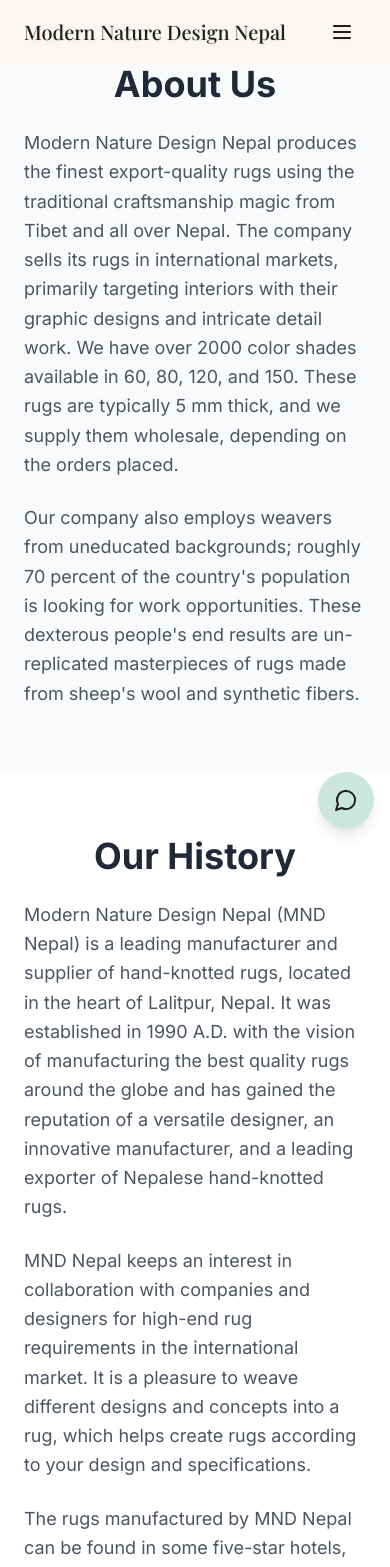
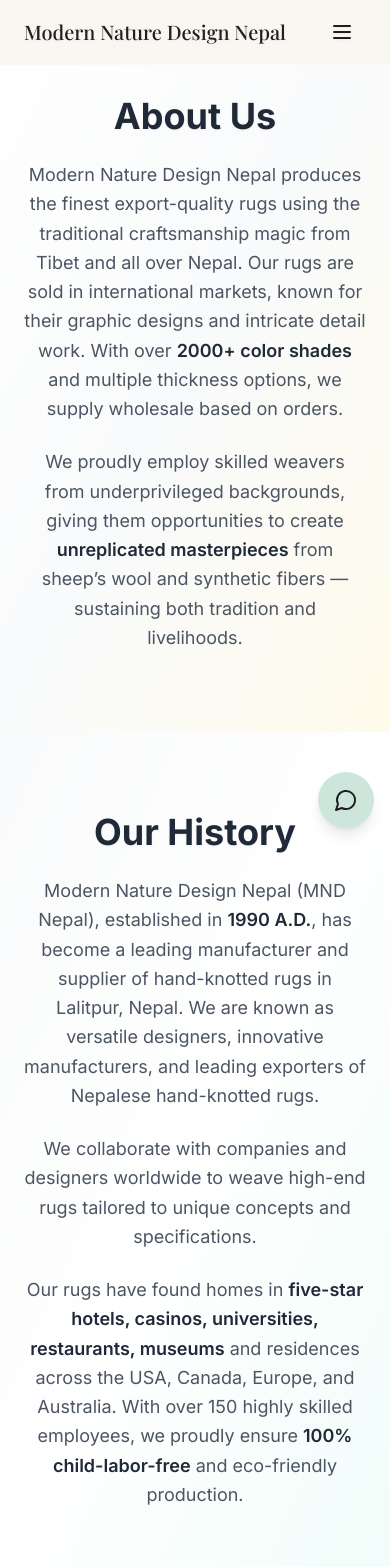
Before and after one commit to prabeskc/Modern_Nature_Design_Nepal, a React (Vite) app: page /about in a window 390 px wide. Shown: the top 1567 px of the page. Built offline with nearby package versions, Linux system fonts and the light colour scheme.

Commit message:
about page updated

```diff
--- a/package.json
+++ b/package.json
@@ -18,6 +18,7 @@
     "react-dom": "^18.3.1",
     "react-router-dom": "^7.3.0",
     "react-slick": "^0.31.0",
+    "recharts": "^3.2.1",
     "slick-carousel": "^1.8.1",
     "tailwind-merge": "^3.0.2",
     "zustand": "^5.0.3"
--- a/src/components/about/AboutUs.tsx
+++ b/src/components/about/AboutUs.tsx
@@ -1,36 +1,39 @@
-// src/components/AboutUsPage.tsx
 import React from "react";
-import { motion } from "framer-motion";
+import { motion, Variants} from "framer-motion";
 
-const itemVariants = {
-  hidden: { opacity: 0, y: 20 },
-  visible: { opacity: 1, y: 0, transition: { duration: 0.6 } },
+const fadeInUp:Variants = {
+  hidden: { opacity: 0, y: 40 },
+  visible: { opacity: 1, y: 0, transition: { duration: 0.8, ease: "easeOut" } },
 };
 
 const AboutUsPage: React.FC = () => {
   return (
     <motion.section
-      className="bg-gray-50 py-16 px-6 md:px-20"
+      className="relative bg-gradient-to-br from-white via-gray-50 to-amber-50 py-20 px-6 md:px-20"
       initial="hidden"
       whileInView="visible"
       viewport={{ once: true, amount: 0.2 }}
+      variants={fadeInUp}
     >
-      <motion.div className="max-w-5xl mx-auto space-y-6" variants={itemVariants}>
-        <h2 className="text-4xl font-bold text-gray-800 text-center">About Us</h2>
-        <p className="text-gray-600 text-lg leading-relaxed">
-          Modern Nature Design Nepal produces the finest export-quality rugs using
-          the traditional craftsmanship magic from Tibet and all over Nepal. The company
-          sells its rugs in international markets, primarily targeting interiors with their
-          graphic designs and intricate detail work. We have over 2000 color shades available
-          in 60, 80, 120, and 150. These rugs are typically 5 mm thick, and we supply them wholesale,
-          depending on the orders placed.
+      <div className="max-w-5xl mx-auto space-y-6 text-center">
+        <h2 className="text-4xl md:text-5xl font-bold text-gray-800 drop-shadow-sm">
+          About Us
+        </h2>
+        <p className="text-gray-600 text-lg md:text-xl leading-relaxed">
+          Modern Nature Design Nepal produces the finest export-quality rugs
+          using the traditional craftsmanship magic from Tibet and all over
+          Nepal. Our rugs are sold in international markets, known for their
+          graphic designs and intricate detail work. With over{" "}
+          <span className="font-semibold text-gray-800">2000+ color shades</span>{" "}
+          and multiple thickness options, we supply wholesale based on orders.
         </p>
-        <p className="text-gray-600 text-lg leading-relaxed">
-          Our company also employs weavers from uneducated backgrounds; roughly 70 percent of the country's
-          population is looking for work opportunities. These dexterous people's end results are
-          un-replicated masterpieces of rugs made from sheep's wool and synthetic fibers.
+        <p className="text-gray-600 text-lg md:text-xl leading-relaxed">
+          We proudly employ skilled weavers from underprivileged backgrounds,
+          giving them opportunities to create{" "}
+          <span className="font-semibold text-gray-800">unreplicated masterpieces</span>{" "}
+          from sheep’s wool and synthetic fibers — sustaining both tradition and livelihoods.
         </p>
-      </motion.div>
+      </div>
     </motion.section>
   );
 };
--- /dev/null
+++ b/src/components/about/HistoryGraph.tsx
@@ -0,0 +1,40 @@
+// src/components/about/HistoryGraph.tsx
+import React from "react";
+import {
+  LineChart,
+  Line,
+  XAxis,
+  YAxis,
+  CartesianGrid,
+  Tooltip,
+  ResponsiveContainer,
+} from "recharts";
+
+const data = [
+  { year: 1990, rugs: 50, milestone: "Company founded" },
+  { year: 2000, rugs: 300, milestone: "Expanded to international markets" },
+  { year: 2010, rugs: 800, milestone: "Collaboration with global designers" },
+  { year: 2020, rugs: 1500, milestone: "Featured in 5-star hotels" },
+  { year: 2025, rugs: 2000, milestone: "Sustainable materials expansion" },
+];
+
+const HistoryGraph: React.FC = () => {
+  return (
+    <div className="bg-white shadow-md rounded-2xl p-6 mt-10">
+      <h3 className="text-2xl font-semibold text-gray-800 mb-4 text-center">
+        Company Growth Timeline
+      </h3>
+      <ResponsiveContainer width="100%" height={400}>
+        <LineChart data={data} margin={{ top: 20, right: 30, left: 0, bottom: 0 }}>
+          <CartesianGrid strokeDasharray="3 3" />
+          <XAxis dataKey="year" />
+          <YAxis />
+          <Tooltip formatter={(value, name, props) => [`${value} rugs`, props.payload.milestone]} />
+          <Line type="monotone" dataKey="rugs" stroke="#14b8a6" strokeWidth={3} dot={{ r: 6 }} />
+        </LineChart>
+      </ResponsiveContainer>
+    </div>
+  );
+};
+
+export default HistoryGraph;
--- a/src/components/about/MaterialsPage.tsx
+++ b/src/components/about/MaterialsPage.tsx
@@ -1,4 +1,3 @@
-// src/components/MaterialsPage.tsx
 import React from "react";
 import { motion, Variants, easeInOut, easeOut } from "framer-motion";
 import Slider from "react-slick";
@@ -8,47 +7,58 @@
 
 const itemVariants: Variants = {
   hidden: { opacity: 0, y: 40, scale: 0.95 },
-  visible: { opacity: 1, y: 0, scale: 1, transition: { duration: 0.6, ease: easeOut } },
+  visible: {
+    opacity: 1,
+    y: 0,
+    scale: 1,
+    transition: { duration: 0.6, ease: easeOut },
+  },
   hover: { scale: 1.05, transition: { duration: 0.3, ease: easeInOut } },
 };
 
 const materials = [
   {
-    title: "Tencel",
+    title: "Tibetan Wool",
     description:
-      "Lenzing AG, an Australian company, manufactures Tencel, a synthetic fiber. Its primary source differs from silkworms or sheep. They create the fabric by drying, chipping, and mixing wood pulp with a solvent, resulting in a wet mixture. They push the mixture through tiny holes to form threads that undergo a chemical treatment, spin the lengths to make yarn, and then weave them to create clothes. Modern Nature Design Nepal also uses them to make rugs that come off smooth and soft. Repeated washes and drying cycles retain these qualities.",
+      "The quality of soft and lustrous wool supplied to make rugs comes from highland sheep's coats. These sheep, called 'Changphel,' graze at 14,000 feet in the cold Himalayan region. The wool has distinctive marks with tensile strength, long fleeces, and lanolin richness, making it soft, durable, and luxurious. Rugs made from Tibetan wool are warm, furry, and available in two shades: pure white and dark grey.",
+  },
+  {
+    title: "New Zealand Wool",
+    description:
+      "This wool comes from the fur coating of merino sheep found in Australia and New Zealand. Known for its soft, white color and fine crimp, it enhances the beauty and aesthetics of woven rugs. Often blended with Tibetan wool, silk, or synthetic fabrics, New Zealand wool contributes to high-quality, valuable rug finishes.",
+  },
+  {
+    title: "Chinese Silk",
+    description:
+      "Produced by Bombyx mori silkworms in the cocoon stage, Chinese silk is renowned for its luxurious and soft quality. When combined with wool, it enhances rugs by adding both softness and shine.",
+  },
+  {
+    title: "Local Silk",
+    description:
+      "Harvested by farmers in Nepal, local silk is processed in factories to create high-quality rugs with natural shine and softness. Its production also supports local farmers by providing them with opportunities to sell silk in domestic markets, contributing to sustainable livelihoods.",
   },
   {
     title: "Viscose",
     description:
-      "Cellulose xanthate forms the viscose rayon fiber. When used in rug production, it imbues the rugs with a glossy, silken feel, making them visually appealing for sale in the marketplace. This is more economical than other methods of making rugs in Nepal.",
+      "Made from cellulose xanthate, viscose is a regenerated fiber that mimics the qualities of silk. When used in rugs, it provides a glossy, silken feel at a more economical price, making it a popular choice in Nepal’s rug-making industry.",
   },
   {
-    title: "New Zealand Wool",
+    title: "Tencel",
     description:
-      "The fur coating of merino sheep, found in Australia and New Zealand, yields wool, also known as New Zealand wool. They are soft white-colored wool and finely crimped, making the finishing of the woven rugs more beautiful and aesthetic. To create the end product and increase its sale value, they also blend it with Tibetan wool, silk, or other synthetic fabrics.",
-  },
-  {
-    title: "Tibetan Wool",
-    description:
-      "Highland sheep's coats provide the quality of soft and lustrous wool required to make rugs. The sheep that produces this wool is called 'Changphel' and is found in the Himalayan region in the lands of nomads 14000 feet above, grazing in the cold weather. The wool from these sheep has distinctive marks because it has more tensile strength, longer fleeces, and lanolin, making the fur more woolly, soft, durable, and luxurious. The Tibetan wool comes in two different shades: one is pure white, and the other is dark grey.",
-  },
-  {
-    title: "Chinese Silk",
-    description:
-      "During the cocoon stage, silkworms spin these fabrics. Bombyx mori is the Chinese silk's name, and the quality is luxurious and soft. When combined with wool from sheep, it makes the rugs more soft and shiny.",
+      "A synthetic fiber made by the Australian company Lenzing AG, Tencel is derived from wood pulp that is dried, chipped, and mixed with solvents before being spun into threads. Known for being smooth, soft, and sustainable, Tencel retains its properties even after repeated washes, making it an innovative choice for modern rugs.",
   },
 ];
+
 
 const MaterialsPage: React.FC = () => {
   const settings = {
     dots: true,
     infinite: true,
-    speed: 500,
+    speed: 600,
     slidesToShow: 2,
     slidesToScroll: 1,
     autoplay: true,
-    autoplaySpeed: 4000,
+    autoplaySpeed: 4500,
     responsive: [
       { breakpoint: 1024, settings: { slidesToShow: 2 } },
       { breakpoint: 768, settings: { slidesToShow: 1 } },
@@ -57,20 +67,20 @@
 
   return (
     <motion.section
-      className="bg-gray-50 py-16 px-6 md:px-20"
+      className="relative bg-gradient-to-br from-teal-50 via-white to-amber-50 py-20 px-6 md:px-20"
       initial="hidden"
       whileInView="visible"
       viewport={{ once: true, amount: 0.2 }}
     >
       <motion.div className="max-w-6xl mx-auto" variants={itemVariants}>
-        <h2 className="text-4xl font-bold text-center text-gray-800 mb-12">
+        <h2 className="text-4xl md:text-5xl font-bold text-center text-gray-800 mb-12 drop-shadow-sm">
           Materials We Offer
         </h2>
         <Slider {...settings}>
           {materials.map((material, index) => (
-            <div key={index} className="px-4">
+            <div key={index} className="px-4 py-6">
               <motion.div
-                className="bg-white shadow-md rounded-2xl p-6 h-[400px] flex flex-col justify-between"
+                className="bg-white/80 backdrop-blur-md shadow-lg border border-gray-100 rounded-2xl p-6 h-[320px] flex flex-col justify-between transition"
                 variants={itemVariants}
                 whileHover="hover"
               >
--- a/src/components/about/OurHistory.tsx
+++ b/src/components/about/OurHistory.tsx
@@ -1,40 +1,46 @@
-// src/components/OurHistoryPage.tsx
 import React from "react";
-import { motion } from "framer-motion";
+import { motion, Variants } from "framer-motion";
 
-const itemVariants = {
-  hidden: { opacity: 0, y: 20 },
-  visible: { opacity: 1, y: 0, transition: { duration: 0.6 } },
+const fadeInUp:Variants = {
+  hidden: { opacity: 0, y: 40 },
+  visible: { opacity: 1, y: 0, transition: { duration: 0.8, ease: "easeOut" } },
 };
 
 const OurHistoryPage: React.FC = () => {
   return (
     <motion.section
-      className="bg-white py-16 px-6 md:px-20"
+      className="relative bg-gradient-to-br from-gray-50 via-white to-teal-50 py-20 px-6 md:px-20"
       initial="hidden"
       whileInView="visible"
       viewport={{ once: true, amount: 0.2 }}
+      variants={fadeInUp}
     >
-      <motion.div className="max-w-5xl mx-auto space-y-6" variants={itemVariants}>
-        <h2 className="text-4xl font-bold text-gray-800 text-center">Our History</h2>
-        <p className="text-gray-600 text-lg leading-relaxed">
-          Modern Nature Design Nepal (MND Nepal) is a leading manufacturer and supplier of hand-knotted rugs,
-          located in the heart of Lalitpur, Nepal. It was established in 1990 A.D. with the vision of manufacturing
-          the best quality rugs around the globe and has gained the reputation of a versatile designer, an
-          innovative manufacturer, and a leading exporter of Nepalese hand-knotted rugs.
+      <div className="max-w-5xl mx-auto space-y-6 text-center">
+        <h2 className="text-4xl md:text-5xl font-bold text-gray-800 drop-shadow-sm">
+          Our History
+        </h2>
+        <p className="text-gray-600 text-lg md:text-xl leading-relaxed">
+          Modern Nature Design Nepal (MND Nepal), established in{" "}
+          <span className="font-semibold text-gray-800">1990 A.D.</span>, has
+          become a leading manufacturer and supplier of hand-knotted rugs in
+          Lalitpur, Nepal. We are known as versatile designers, innovative
+          manufacturers, and leading exporters of Nepalese hand-knotted rugs.
         </p>
-        <p className="text-gray-600 text-lg leading-relaxed">
-          MND Nepal keeps an interest in collaboration with companies and designers for high-end rug requirements
-          in the international market. It is a pleasure to weave different designs and concepts into a rug,
-          which helps create rugs according to your design and specifications.
+        <p className="text-gray-600 text-lg md:text-xl leading-relaxed">
+          We collaborate with companies and designers worldwide to weave
+          high-end rugs tailored to unique concepts and specifications.
         </p>
-        <p className="text-gray-600 text-lg leading-relaxed">
-          The rugs manufactured by MND Nepal can be found in some five-star hotels, casinos, universities, restaurants,
-          museums, and in some residential areas around the USA, Canada, Europe, and Australia. It provides jobs for
-          more than 150 people. All staff are highly experienced and have been working for many years. The rugs manufactured
-          by MND Nepal are 100% child labor-free. All natural materials are used to make rugs, and no machines are used.
+        <p className="text-gray-600 text-lg md:text-xl leading-relaxed">
+          Our rugs have found homes in{" "}
+          <span className="font-semibold text-gray-800">
+            five-star hotels, casinos, universities, restaurants, museums
+          </span>{" "}
+          and residences across the USA, Canada, Europe, and Australia. With
+          over 150 highly skilled employees, we proudly ensure{" "}
+          <span className="font-semibold text-gray-800">100% child-labor-free</span>{" "}
+          and eco-friendly production.
         </p>
-      </motion.div>
+      </div>
     </motion.section>
   );
 };
--- a/src/components/about/ProductionProcessPage.tsx
+++ b/src/components/about/ProductionProcessPage.tsx
@@ -1,109 +1,50 @@
-// src/components/ProductionProcessPage.tsx
 import React from "react";
-import { motion } from "framer-motion";
+import { motion,Variants} from "framer-motion";
 
-const itemVariants = {
-  hidden: { opacity: 0, y: 20 },
-  visible: { opacity: 1, y: 0, transition: { duration: 0.6 } },
+const fadeInUp:Variants = {
+  hidden: { opacity: 0, y: 40 },
+  visible: { opacity: 1, y: 0, transition: { duration: 0.8, ease: "easeOut" } },
 };
 
 const steps = [
-  {
-    title: "1. WOOL SORTING AND WASHING",
-    image: "assets/images/about/1.jpeg",
-    description:
-      "Shearing the sheep yields wool. This is the raw material for the weavers. Initially, we sort the yarn by eliminating non-pure wool particles like wood and vegetables. We then separate them based on their respective colors. White ones from the darker shade color by hand, and then they get rinsed with warm water. The weavers thoroughly clean the pure wool before weaving it into the rug.",
-  },
-  {
-    title: "2. CARDING",
-    image: "assets/images/about/2.jpg",
-    description:
-      "This is the process that supports spinning yarns out of pure wool. Carding separates the fibers from intermingling, removes any foreign particles or residues, and makes the wool pure. We use a traditional steel tool, and a wooden hand comb helps create yarn.",
-  },
-  {
-    title: "3. SPINNING",
-    image: "assets/images/about/3.jpg",
-    description:
-      "The charkha, a traditional spinning wheel, draws and twists the threads to create yarn of the desired thickness. We use these stagnant pools of yarn to weave the rugs.",
-  },
-  {
-    title: "4. DYEING",
-    image: "assets/images/about/4.jpg",
-    description:
-      "To complete the dyeing process, we wash the spun yarn with warm water. They rinse it thoroughly and dye it in a large pot on the stove. They do this either with Swiss chrome azo-free dye or with vegetable dye, which is more in demand or requested by clients.",
-  },
-  {
-    title: "5. WEAVING",
-    image: "assets/images/about/5.jpeg",
-    description:
-      "The weavers then prepare the dyed yarn for weaving, using it to create rugs. They use traditional tools like scissors, comb heaters, iron rods, and levers to make the rugs. They see the designs before their eyes and work on a loom to have the design on the rug.",
-  },
-  {
-    title: "6. CLIPPING AND CARVING",
-    image: "assets/images/about/6.jpg",
-    description:
-      "The weavers unload the woven rugs from the handloom onto a surface, then use the khapsi, a traditional scissor, to clip the rough edges, ensuring a uniform level of the woven pile. They cut the designs at the edges, giving a sophisticated finish to the woven rugs.",
-  },
-  {
-    title: "7. WASHING AND DRYING",
-    image: "assets/images/about/7.jpeg",
-    description:
-      "We will now wash the rugs using the long wooden flappers, rubbing them off on the pile's surface to trap the water and leave it for later use. We use regular liquid soaps to wash the rugs. The cleaned carpets take four to seven days to dry.",
-  },
-  {
-    title: "8. SECOND CLIPPING AND CARVING",
-    image: "assets/images/about/8.jpg",
-    description:
-      "Once the rugs have dried, we clip them one final time to ensure the surface balance and finish. This is the final clipping and carving to get a finished result.",
-  },
-  {
-    title: "9. STRETCHING",
-    image: "assets/images/about/9.jpeg",
-    description:
-      "We will now stretch the rugs on all four sides using metal frames or hooks. We will lock the rugs into their edges and allow them to stand on the metal frames and clips for 24 hours. This will help the rug retain its shape and durability.",
-  },
-  {
-    title: "10. FINALLY FINISHING AND CHECKING",
-    image: "assets/images/about/10.jpg",
-    description:
-      "When the rugs come out of the frame, they go under the professionals' keen eyes to see any residues or shortcomings in the weaving and design. They regard key indicators such as size, shape, surface, structure, and stains as essential for the final product's quality standards.",
-  },
-  {
-    title: "11. PACKING",
-    image: "assets/images/about/11.png",
-    description:
-      "After the inspection, we pack the approved rugs in a heavy-duty plastic bag and cover them with waterproof sheets to prevent wear and tear. We pile them into burlap and prepare them for transportation to the market for sale.",
-  },
-  {
-    title: "12. SHIPPING",
-    image: "assets/images/about/12.jpg",
-    description:
-      "The rugs are shipped with the fastest courier service, which normally takes 3–4 business days.",
-  },
+  { title: "Wool Sorting & Washing", image: "assets/images/about/1.jpeg", description: "Raw wool is carefully sorted, impurities removed, and thoroughly cleaned." },
+  { title: "Carding", image: "assets/images/about/2.jpg", description: "Fibers are combed to remove residues and prepare for spinning." },
+  { title: "Spinning", image: "assets/images/about/3.jpg", description: "Traditional spinning wheels twist threads into yarn." },
+  { title: "Dyeing", image: "assets/images/about/4.jpg", description: "Yarns are dyed with Swiss chrome azo-free or vegetable dyes." },
+  { title: "Weaving", image: "assets/images/about/5.jpeg", description: "Weavers handcraft rugs using looms and traditional tools." },
+  { title: "Clipping & Carving", image: "assets/images/about/6.jpg", description: "Edges are clipped and designs refined for a smooth finish." },
+  { title: "Washing & Drying", image: "assets/images/about/7.jpeg", description: "Rugs are washed with soap and left to dry naturally." },
+  { title: "Final Clipping", image: "assets/images/about/8.jpg", description: "Surfaces are clipped again for uniformity." },
+  { title: "Stretching", image: "assets/images/about/9.jpeg", description: "Rugs are stretched on frames to lock their shape." },
+  { title: "Finishing & Checking", image: "assets/images/about/10.jpg", description: "Experts inspect rugs for size, texture, and quality." },
+  { title: "Packing", image: "assets/images/about/11.png", description: "Rugs are packed in waterproof sheets for safe transport." },
+  { title: "Shipping", image: "assets/images/about/12.jpg", description: "Dispatched worldwide with trusted couriers." },
 ];
 
 const ProductionProcessPage: React.FC = () => {
   return (
     <motion.section
-      className="bg-white py-16 px-6 md:px-20"
+      className="relative bg-gradient-to-br from-white via-gray-50 to-amber-50 py-20 px-6 md:px-20"
       initial="hidden"
       whileInView="visible"
       viewport={{ once: true, amount: 0.2 }}
+      variants={fadeInUp}
     >
-      <motion.div className="max-w-6xl mx-auto" variants={itemVariants}>
-        <h2 className="text-4xl font-bold text-center text-gray-800 mb-6">
+      <motion.div className="max-w-6xl mx-auto" variants={fadeInUp}>
+        <h2 className="text-4xl md:text-5xl font-bold text-center text-gray-800 mb-6 drop-shadow-sm">
           Production Process
         </h2>
-        <p className="text-center text-lg text-gray-600 max-w-3xl mx-auto mb-12">
-          Modern Natural Design Nepal Rugs makes beautiful rugs from weavers' hands that are true to their craftsmanship. They have a few tools and a pre-designed blueprint in front of them, on which they work for days by hand to produce fine-quality, durable rugs in Nepal.
+        <p className="text-center text-lg md:text-xl text-gray-600 max-w-3xl mx-auto mb-12">
+          Every rug is a masterpiece woven by hand — from raw wool to final
+          finish, each step reflects dedication, tradition, and craftsmanship.
         </p>
 
         <div className="grid grid-cols-1 md:grid-cols-2 lg:grid-cols-3 gap-8">
           {steps.map((step, index) => (
             <motion.div
               key={index}
-              className="bg-gray-50 shadow-md rounded-2xl overflow-hidden hover:shadow-xl transition"
-              variants={itemVariants}
+              className="bg-white/90 backdrop-blur-md border border-gray-100 shadow-md rounded-2xl overflow-hidden hover:shadow-xl transition transform hover:-translate-y-2"
+              variants={fadeInUp}
             >
               <a href={step.image} target="_blank" rel="noopener noreferrer">
                 <img
--- a/src/pages/About.tsx
+++ b/src/pages/About.tsx
@@ -1,5 +1,6 @@
 
 import AboutUsPage from '@/components/about/AboutUs'
+import HistoryGraph from '@/components/about/HistoryGraph'
 import MaterialsPage from '@/components/about/MaterialsPage'
 import OurHistoryPage from '@/components/about/OurHistory'
 import ProductionProcessPage from '@/components/about/ProductionProcessPage'
@@ -9,10 +10,11 @@
 
 const About = () => {
   return (
-    <div className="min-h-screen bg-off-white">
+    <div className="min-h-screen bg-off-white pt-4">
           <Navbar />
           <AboutUsPage />
           <OurHistoryPage />
+          <HistoryGraph />
           <MaterialsPage />
           <ProductionProcessPage />
           <Footer />
```
Also changed, not shown: 1 other file (tests, documents, lock files or other folders).
